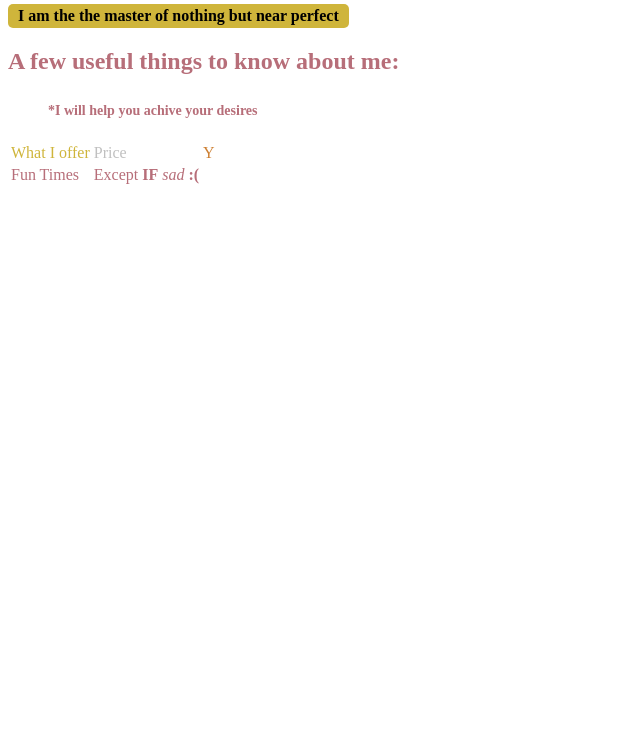
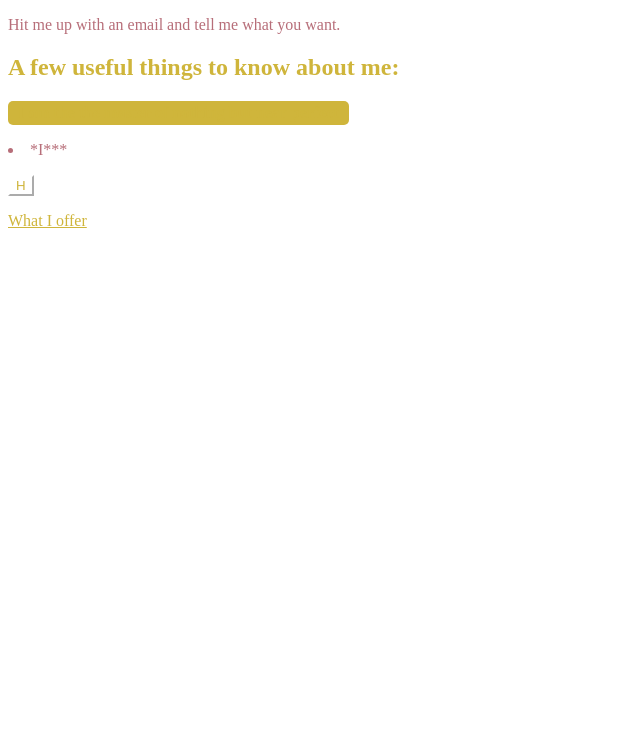
Before and after one commit to StupidOTech/StupidOTech.github.io, a plain HTML site: page index.html in a window 1280 px wide. Shown: the part 62-800 px from the top of the page, without its empty margins (0-640 px from the left). Drawn offline with Linux system fonts and the light colour scheme.

Commit message:
Cleaning up

```diff
--- a/index.html
+++ b/index.html
@@ -1,29 +1,38 @@
 <html>
 
-<head>
-<title>Välkommen</title>
-</head>
-<body>
+  <head>
+  <title>Välkommen</title>
+  </head>
+  <body>
+   <nav>
+      <a href="/pics/">Pics</a> |
+    </nav>
 
-<h1 style="color: #b76e79;">StupidO</h1>
-<p><span style="background-color: #cfb53b; color: black; display: inline-block; padding: 3px 10px; font-weight: bold; border-radius: 5px;"> I am the the master of nothing but near perfect</span></p>
-<h2 style="color: #b76e79;">A few useful things to know about me:</h2>
-<ol style="list-style: none; font-size: 14px; line-height: 32px; font-weight: bold;">
-<li style="clear: both; color: #b76e79;">*I will help you achive your desires</li>
-</ol>
-<table class="editorDemoTable">
-<thead>
-<tr>
-<td style="color: #cfb53b;">What I offer</td>
-<td style="color: #c0c0c0;">Price</td>
-<td style="color: #cd7f32;">Y</td>
-</tr>
-</thead>
-<tbody>
-<tr>
-<td style="color: #b76e79;">Fun Times</td>
-<td style="color: #b76e79;">Except <strong>IF</strong> <em>sad</em> <strong>:(</strong></td>
+  <p style="color: #b76e79;"><b>Hello!</b> Welcome to my retarded website. Here I'll offer all kinds of different shit
+<BR>
+</BR> Hit me up with an email and tell me what you want.
+    <p>
 
-</body>
+
+	<h2 style="color: #cfb53b;">A few useful things to know about me:</h2>
+	  <p>
+  	  <span style="background-color: #cfb53b;
+               color: black;
+               display: inline-block;
+               padding: 3px 10px;
+               font-weight: bold;
+               border-radius: 5px;
+               color: #cfb53b;">
+                                            I am the the master of nothing but near perfect</span>
+	  </p>
+  <li style="clear: both; color: #b76e79;">
+				*I***
+    </li>
+    <p>
+    <button style="color: #cfb53b; background-color: white; border-color: white;">H</button>
+    </p>
+    <a href="/pics/;"  style="color: #cfb53b;">What I offer</a>
+
+  </body>
 
 </html>
```
